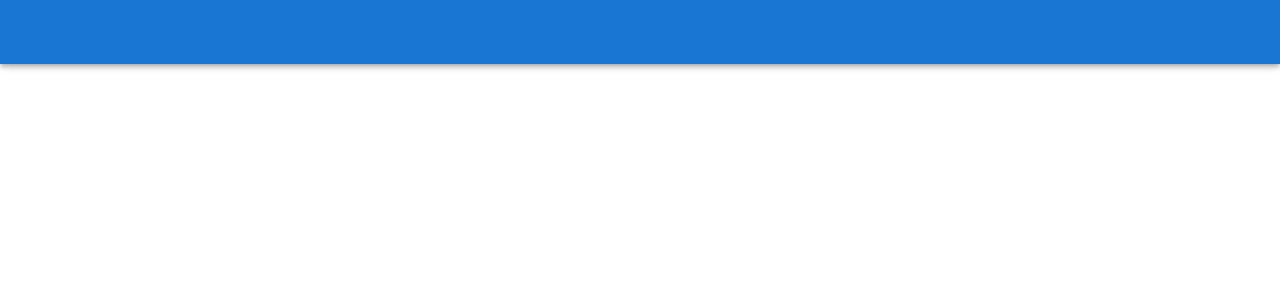
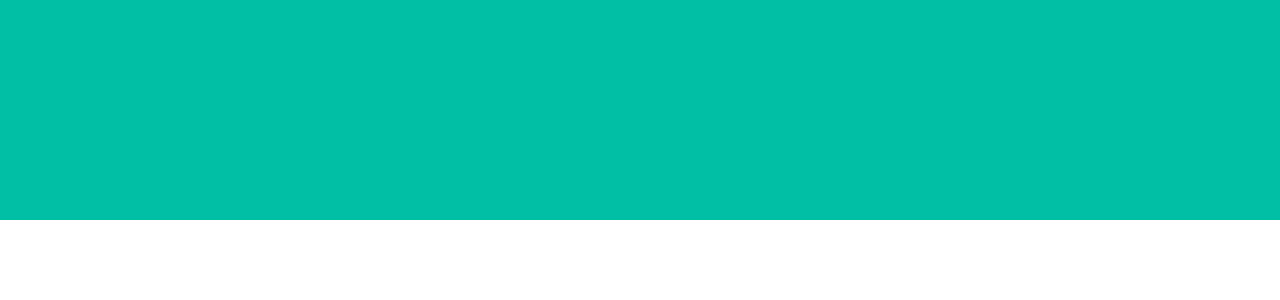
Before and after one commit to Shreykumar1/ChatApp, a React (Vite) app in the folder client/: page / in a window 1280 px wide. Shown: the top 300 px of the page. Built offline with nearby package versions, Linux system fonts and the light colour scheme.

Commit message:
Login Background

```diff
--- a/client/src/components/Messenger.jsx
+++ b/client/src/components/Messenger.jsx
@@ -1,13 +1,19 @@
 import React from 'react'
 import LoginDialog from './account/LoginDialog'
-import { AppBar,Toolbar } from '@mui/material'
+import { AppBar,Toolbar, styled } from '@mui/material'
+
+const Header = styled(AppBar)`
+    height : 220px;
+    background-color : #00bfa5;
+    box-shadow : none `
 
 const Messenger = () => {
+
   return (
     <div>
-        <AppBar >
+        <Header >
             <Toolbar />
-        </AppBar>
+        </Header>
         <LoginDialog />
     </div>
   )
```
